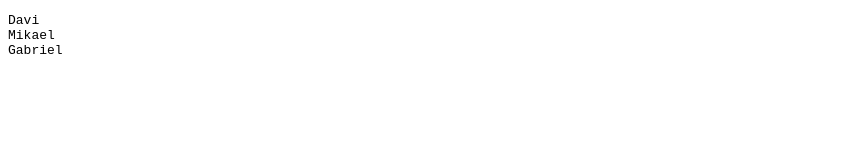
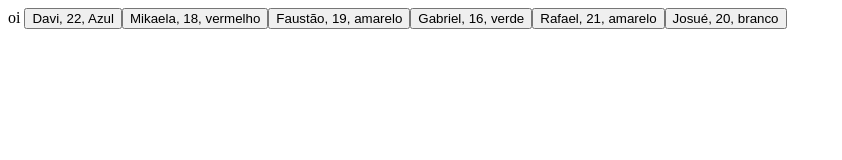
Before and after one commit to ismaelmello/cliente-servidor, a plain HTML site: page index.html in a window 1280 px wide. Shown: the whole page, without its empty margins (0-842 px from the left). Drawn offline with Linux system fonts and the light colour scheme.

Commit message:
eusoulindo

```diff
--- a/index.html
+++ b/index.html
@@ -1,5 +1,5 @@
 <!DOCTYPE html>
-<html lang="en">
+<html lang="pt-br">
 <head>
     <meta charset="UTF-8">
     <title>Teste</title>
@@ -8,9 +8,14 @@
     oi
     <script>
         async function main() {
-            const request = await fetch("meus-dados.txt")
-            const data = await request.text()
-            document.body.innerHTML = `<pre>${data}</pre>`
+            const year = new Date().getFullYear()
+            const request = await fetch("meus-dados.json")
+            const data = await request.json()
+
+            data.forEach(pessoa => {
+                document.body.innerHTML += `<button>${pessoa.nome}, ${year - pessoa["data-nascimento"][0]},
+                    ${pessoa.CorFavorita} </button>`
+            })
         }
 
         main()
--- /dev/null
+++ b/meus-dados.json
@@ -0,0 +1,37 @@
+[
+    {
+        "nome": "Davi",
+        "data-nascimento": [2001,10,20],
+        "CorFavorita": "Azul"
+
+    },
+    {
+        "nome": "Mikaela",
+        "data-nascimento": [2005,5,15],
+        "CorFavorita": "vermelho"
+
+    },
+    {
+        "nome": "Faustão",
+        "data-nascimento": [2004,9,18],
+        "CorFavorita": "amarelo"
+
+    },
+    {
+        "nome": "Gabriel",
+        "data-nascimento": [2007,8,5],
+        "CorFavorita": "verde"
+
+    },
+    {
+        "nome": "Rafael",
+        "data-nascimento": [2002,2,8],
+        "CorFavorita": "amarelo"
+    },
+    {
+        "nome": "Josué",
+        "data-nascimento": [2003,7,28],
+        "CorFavorita": "branco"
+
+    }
+]
--- a/meus-dados.txt
+++ /dev/null
@@ -1,3 +0,0 @@
-Davi
-Mikael
-Gabriel
```
